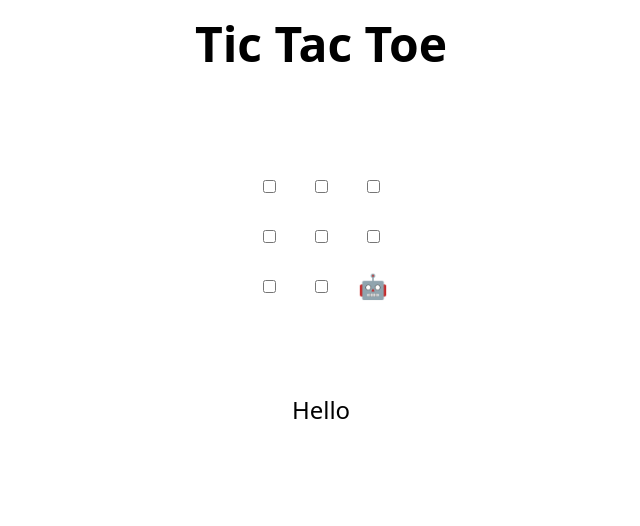
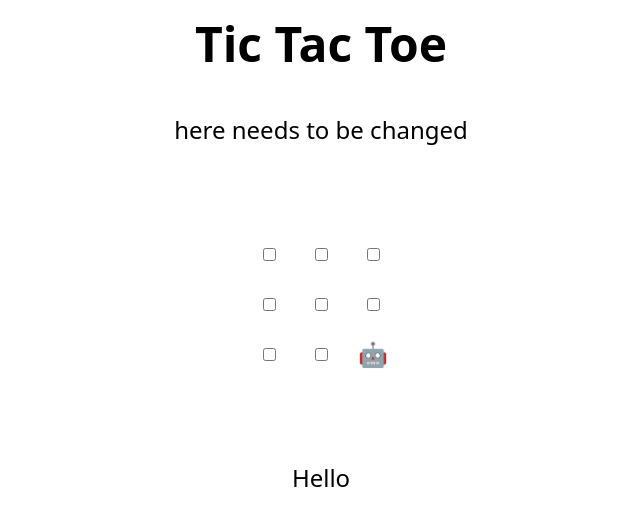
Before and after one commit to Shashinoor13/skills-review-pull-requests, a plain HTML site: page index.html in a window 1280 px wide. Shown: the whole page, without its empty margins (319-959 px from the left). Drawn offline with Linux system fonts and the light colour scheme.

Commit message:
Update index.html

```diff
--- a/index.html
+++ b/index.html
@@ -45,6 +45,7 @@
     <td><input type="checkbox" /></td>
     <td><input type="checkbox" /></td>
   </tr>
+here needs to be changed
 </table>
 <div>Hello</div>
 <h2 hidden>Game over, refresh to play again 🧑‍💻 🤖!</h2>
```
